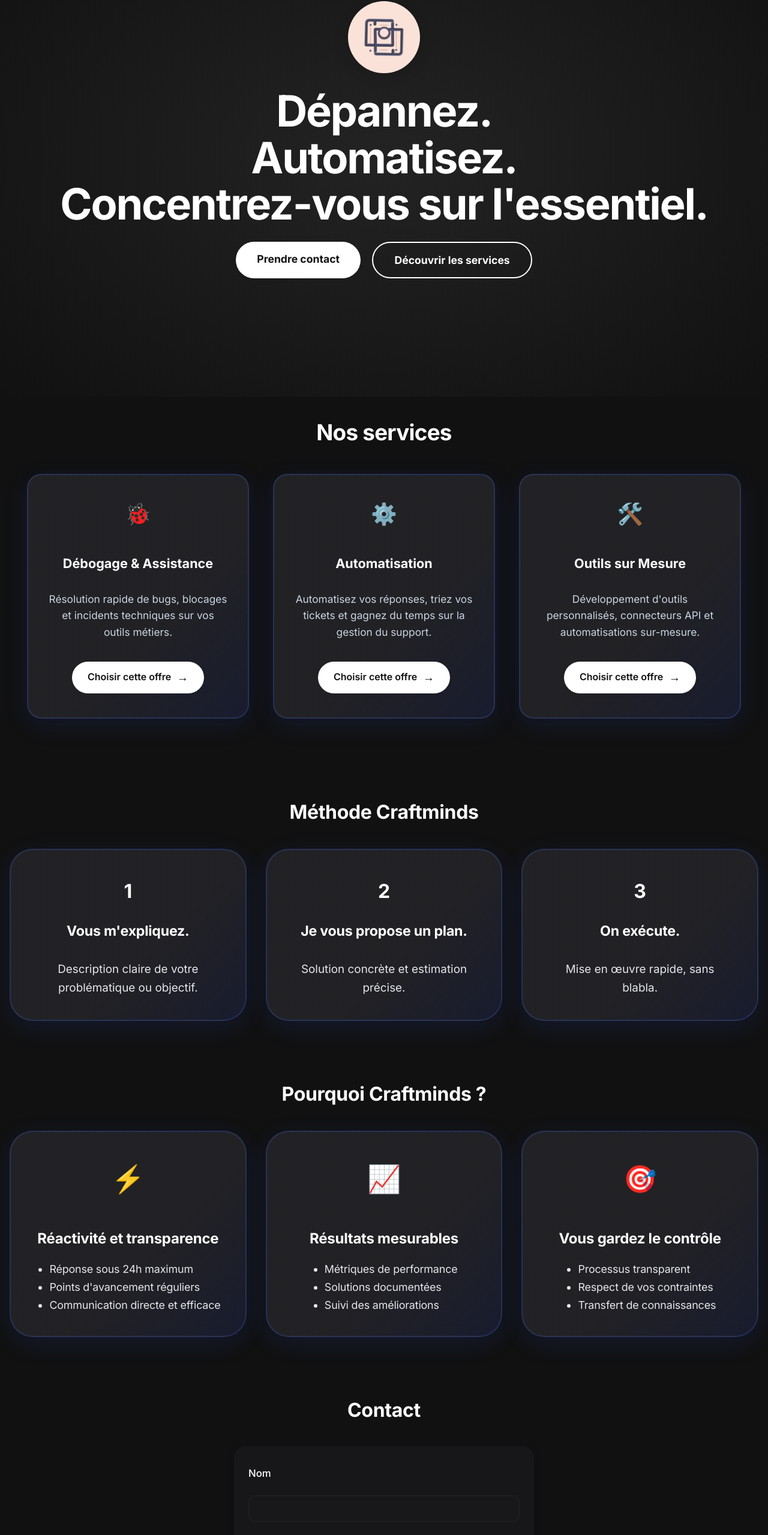
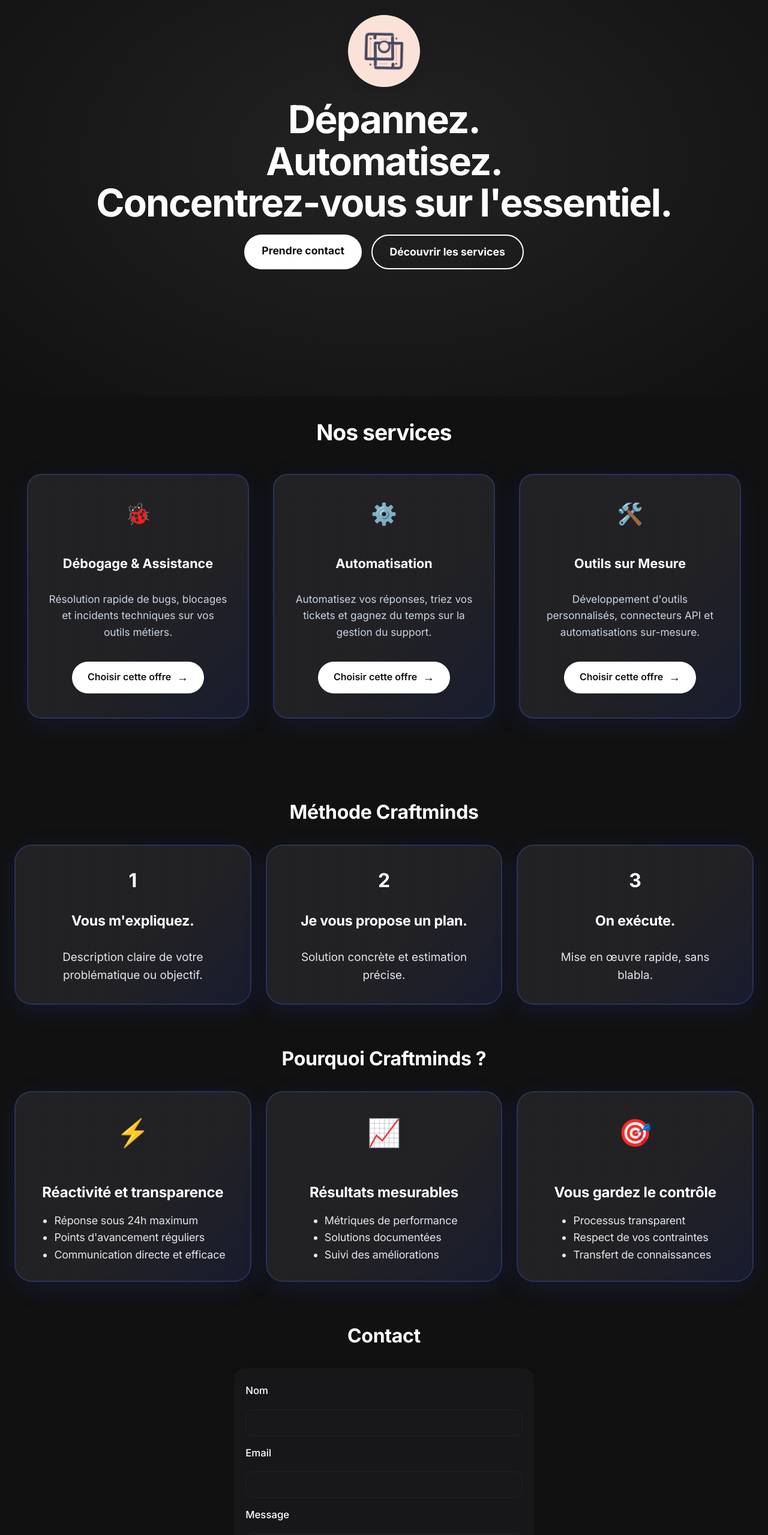
Before and after one commit to Craftminds/Craftminds-site, a React (Create React App) app: page / in a window 1280 px wide. Shown: the part 139-2698 px from the top of the page at 60% size. Built offline with nearby package versions, Linux system fonts and the light colour scheme.

Commit message:
refactor: streamline Netlify configuration, remove redundant headers, and enhance security policies

```diff
--- a/public/index.html
+++ b/public/index.html
@@ -28,7 +28,7 @@
     <meta property="twitter:image" content="%PUBLIC_URL%/logo.svg" />
 
     <!-- Favicon -->
-    <link rel="apple-touch-icon" href="%PUBLIC_URL%/icons/site-icon.svg" />
+    <link rel="apple-touch-icon" href="%PUBLIC_URL%/logo.svg" />
     <link rel="manifest" href="%PUBLIC_URL%/manifest.json" />
 
     <!-- Preload critical assets -->
@@ -45,6 +45,22 @@
     <meta http-equiv="x-dns-prefetch-control" content="on">
     <link rel="dns-prefetch" href="https://fonts.googleapis.com">
     <link rel="dns-prefetch" href="https://fonts.gstatic.com">
+
+    <!-- Font loading detection -->
+    <script>
+      document.fonts.ready.then(() => {
+        document.documentElement.classList.add('fonts-loaded');
+      });
+
+      // Désactiver le service worker existant
+      if ('serviceWorker' in navigator) {
+        navigator.serviceWorker.getRegistrations().then(function(registrations) {
+          for(let registration of registrations) {
+            registration.unregister();
+          }
+        });
+      }
+    </script>
   </head>
   <body>
     <noscript>Vous devez activer JavaScript pour utiliser cette application.</noscript>
--- a/src/components/ContactForm.tsx
+++ b/src/components/ContactForm.tsx
@@ -5,52 +5,55 @@ const Form = styled.form`
   background: rgba(24,24,27,0.92);
   border-radius: 1.2rem;
   box-shadow: 0 2px 16px 0 rgba(0,0,0,0.10);
-  padding: 2rem 1.5rem 1.5rem 1.5rem;
+  padding: 1.5rem 1.2rem 1.2rem 1.2rem;
   width: 100%;
-  margin: 2rem auto 0 auto;
+  margin: 1.5rem auto 0 auto;
   display: flex;
   flex-direction: column;
-  gap: 1.1rem;
+  gap: 0.9rem;
 `;
 
 const Label = styled.label`
   color: #fff;
-  font-size: 1.05rem;
+  font-size: clamp(0.9rem, 2.5vw, 1.05rem);
   font-weight: 500;
-  margin-bottom: 0.3rem;
+  margin-bottom: 0.2rem;
 `;
 
 const Input = styled.input`
-  padding: 0.7rem 1rem;
+  padding: 0.7rem 0.9rem;
   border-radius: 0.7rem;
   border: 1px solid #232323;
   background: #18181b;
   color: #fff;
-  font-size: 1rem;
+  font-size: clamp(0.9rem, 2.5vw, 1rem);
 `;
 
 const Textarea = styled.textarea`
-  padding: 0.7rem 1rem;
+  padding: 0.7rem 0.9rem;
   border-radius: 0.7rem;
   border: 1px solid #232323;
   background: #18181b;
   color: #fff;
-  font-size: 1rem;
-  min-height: 15dvh;
+  font-size: clamp(0.9rem, 2.5vw, 1rem);
+  min-height: 12dvh;
 `;
 
 const Button = styled.button`
   background: #fff;
   color: #111;
   border-radius: 9999px;
-  padding: 0.8rem 1.7rem;
+  padding: 0.7rem 1.5rem;
   font-weight: 700;
-  font-size: 1.08rem;
+  font-size: clamp(0.9rem, 2.5vw, 1.08rem);
   border: none;
-  margin-top: 0.5rem;
+  margin-top: 0.4rem;
   cursor: pointer;
   transition: background 0.2s, color 0.2s;
-  width: 40%;
+  width: 100%;
+  max-width: 200px;
+  margin-left: auto;
+  margin-right: auto;
   &:hover {
     background: #e5e5e5;
     color: #111;
@@ -59,8 +62,8 @@ const Button = styled.button`
 
 const Message = styled.div<{ success?: boolean }>`
   color: ${({ success }) => (success ? '#22c55e' : '#f87171')};
-  font-size: 1.05rem;
-  margin-top: 0.7rem;
+  font-size: clamp(0.9rem, 2.5vw, 1.05rem);
+  margin-top: 0.5rem;
   text-align: center;
 `;
 
--- a/src/pages/Home.tsx
+++ b/src/pages/Home.tsx
@@ -25,38 +25,40 @@ const Label = styled.div`
 `;
 
 const Title = styled.h1`
-  font-size: clamp(2.5rem, 7vw, 4.5rem);
+  font-size: clamp(2rem, 5vw, 4.5rem);
   font-weight: 800;
   line-height: 1.08;
   color: #fff;
   text-align: center;
-  margin: 0 0 1.5rem 0;
+  margin: 0 0 1.2rem 0;
   letter-spacing: -0.03em;
 `;
 
 const Subtitle = styled.p`
   color: #cbd5e1;
-  font-size: 1.25rem;
+  font-size: clamp(1rem, 3vw, 1.25rem);
   max-width: 600px;
-  margin: 0 auto 2.5rem auto;
+  margin: 0 auto 2rem auto;
   text-align: center;
   font-weight: 400;
 `;
 
 const Buttons = styled.div`
   display: flex;
-  gap: 1.2rem;
+  gap: 1rem;
   justify-content: center;
-  margin-bottom: 3.5rem;
+  margin-bottom: 3rem;
+  flex-wrap: wrap;
+  padding: 0 1rem;
 `;
 
 const PrimaryBtn = styled.a`
   background: #fff;
   color: #111;
   border-radius: 9999px;
-  padding: 0.9rem 2.2rem;
+  padding: 0.8rem 1.8rem;
   font-weight: 700;
-  font-size: 1.1rem;
+  font-size: clamp(0.9rem, 2.5vw, 1.1rem);
   text-decoration: none;
   border: none;
   transition: background 0.2s, color 0.2s;
@@ -72,9 +74,9 @@ const OutlineBtn = styled.a`
   color: #fff;
   border: 2px solid #fff;
   border-radius: 9999px;
-  padding: 0.9rem 2.2rem;
+  padding: 0.8rem 1.8rem;
   font-weight: 700;
-  font-size: 1.1rem;
+  font-size: clamp(0.9rem, 2.5vw, 1.1rem);
   text-decoration: none;
   transition: background 0.2s, color 0.2s;
   &:hover {
@@ -85,31 +87,32 @@ const OutlineBtn = styled.a`
 
 const Section = styled.section`
   width: 100%;
-  margin: 0 auto 6rem auto;
+  margin: 0 auto 4rem auto;
   padding: 0 1rem;
 `;
 
 const SectionTitle = styled.h2`
   color: #fff;
-  font-size: 2rem;
+  font-size: clamp(1.5rem, 4vw, 2rem);
   font-weight: 800;
   text-align: center;
-  margin-bottom: 2.2rem;
+  margin-bottom: 1.8rem;
   letter-spacing: -0.01em;
 `;
 
 const CardGrid = styled.div`
   display: flex;
-  gap: 2rem;
+  gap: 1.5rem;
   justify-content: center;
   flex-wrap: wrap;
+  padding: 0 0.5rem;
 `;
 
 const baseCard = css`
   background: rgba(36, 36, 40, 0.78);
-  border-radius: 2.4rem;
+  border-radius: 1.8rem;
   box-shadow: 0 10px 40px 0 rgba(0,0,0,0.19);
-  padding: 2.7rem 2.2rem 2.2rem 2.2rem;
+  padding: 2rem 1.5rem 1.8rem 1.5rem;
   width: 100%;
   max-width: 500px;
   min-width: 260px;
@@ -129,9 +132,10 @@ const baseCard = css`
   @media (max-width: 900px) {
     min-width: unset;
     max-width: unset;
-    width: 80vw;
+    width: 90vw;
     margin-left: auto;
     margin-right: auto;
+    padding: 1.5rem 1.2rem 1.2rem 1.2rem;
   }
 `;
 
@@ -178,15 +182,15 @@ const StepNumber = styled.div`
 `;
 const StepTitle = styled.h3`
   color: #fff;
-  font-size: 1.45rem;
+  font-size: clamp(1.2rem, 3vw, 1.45rem);
   font-weight: 900;
-  margin-bottom: 0.7rem;
+  margin-bottom: 0.5rem;
   text-align: center;
   letter-spacing: -0.01em;
 `;
 const StepDesc = styled.p`
   color: #e5e7eb;
-  font-size: 1.18rem;
+  font-size: clamp(0.9rem, 2.5vw, 1.18rem);
   text-align: center;
   margin-bottom: 0.2rem;
   max-width: 90%;
@@ -198,18 +202,18 @@ const WhyIcon = styled.div`
 `;
 const WhyCardTitle = styled.h3`
   color: #fff;
-  font-size: 1.5rem;
+  font-size: clamp(1.2rem, 3vw, 1.5rem);
   font-weight: 900;
-  margin-bottom: 1rem;
+  margin-bottom: 0.8rem;
   text-align: center;
   letter-spacing: -0.01em;
 `;
 const WhyList = styled.ul`
   color: #e5e7eb;
-  font-size: 1.12rem;
+  font-size: clamp(0.9rem, 2.5vw, 1.12rem);
   margin: 0;
   padding-left: 1.3em;
-  line-height: 1.7;
+  line-height: 1.6;
   letter-spacing: -0.01em;
 `;
 const CTASection = styled(Section)`
@@ -242,11 +246,11 @@ const CTAButton = styled.a`
 `;
 
 const HeroImage = styled.img`
-  width: 120px;
-  height: 120px;
+  width: clamp(80px, 20vw, 120px);
+  height: clamp(80px, 20vw, 120px);
   border-radius: 50%;
   object-fit: cover;
-  margin-bottom: 1.5rem;
+  margin-bottom: 1.2rem;
   box-shadow: 0 4px 24px 0 rgba(0,0,0,0.13);
 `;
 
--- a/src/pages/services/DebugService.tsx
+++ b/src/pages/services/DebugService.tsx
@@ -72,41 +72,43 @@ const Hero = styled.section`
   background: radial-gradient(ellipse at center, #232323 0%, #111 100%);
 `;
 const HeroImage = styled.img`
-  width: 120px;
-  height: 120px;
+  width: clamp(80px, 20vw, 120px);
+  height: clamp(80px, 20vw, 120px);
   border-radius: 50%;
   object-fit: cover;
-  margin-bottom: 1.5rem;
+  margin-bottom: 1.2rem;
   box-shadow: 0 4px 24px 0 rgba(0,0,0,0.13);
 `;
 const HeroTitle = styled.h1`
   color: #fff;
-  font-size: 2.4rem;
+  font-size: clamp(1.8rem, 4vw, 2.4rem);
   font-weight: 900;
   text-align: center;
-  margin-bottom: 1.1rem;
+  margin-bottom: 1rem;
   max-width: 600px;
 `;
 const HeroDesc = styled.p`
   color: #e5e7eb;
-  font-size: 1.18rem;
+  font-size: clamp(0.9rem, 2.5vw, 1.18rem);
   text-align: center;
-  margin-bottom: 1.7rem;
+  margin-bottom: 1.5rem;
   max-width: 600px;
 `;
 const HeroButtons = styled.div`
   display: flex;
-  gap: 1.2rem;
+  gap: 1rem;
   justify-content: center;
   margin-bottom: 0.5rem;
+  flex-wrap: wrap;
+  padding: 0 1rem;
 `;
 const PrimaryBtn = styled.a`
   background: #fff;
   color: #111;
   border-radius: 9999px;
-  padding: 0.9rem 2.2rem;
+  padding: 0.8rem 1.8rem;
   font-weight: 700;
-  font-size: 1.1rem;
+  font-size: clamp(0.9rem, 2.5vw, 1.1rem);
   text-decoration: none;
   border: none;
   transition: background 0.2s, color 0.2s;
@@ -121,9 +123,9 @@ const OutlineBtn = styled.a`
   color: #fff;
   border: 2px solid #fff;
   border-radius: 9999px;
-  padding: 0.9rem 2.2rem;
+  padding: 0.8rem 1.8rem;
   font-weight: 700;
-  font-size: 1.1rem;
+  font-size: clamp(0.9rem, 2.5vw, 1.1rem);
   text-decoration: none;
   transition: background 0.2s, color 0.2s;
   &:hover {
@@ -132,34 +134,34 @@ const OutlineBtn = styled.a`
   }
 `;
 const Price = styled.div`
-  font-size: 2.1rem;
+  font-size: clamp(1.8rem, 4vw, 2.1rem);
   font-weight: 800;
   color: #fff;
-  margin-bottom: 0.5rem;
+  margin-bottom: 0.4rem;
   letter-spacing: -0.02em;
 `;
 const OfferTitle = styled.h3`
   color: #fff;
-  font-size: 1.18rem;
+  font-size: clamp(1rem, 2.5vw, 1.18rem);
   font-weight: 700;
-  margin-bottom: 0.5rem;
+  margin-bottom: 0.4rem;
   text-align: center;
 `;
 const OfferDesc = styled.p`
   color: #cbd5e1;
-  font-size: 1.05rem;
+  font-size: clamp(0.9rem, 2.5vw, 1.05rem);
   text-align: center;
-  margin-bottom: 1.2rem;
+  margin-bottom: 1rem;
 `;
 const CTAButton = styled.button`
   background: #fff;
   color: #111;
   border-radius: 9999px;
-  padding: 0.7rem 1.6rem;
+  padding: 0.7rem 1.4rem;
   font-weight: 700;
-  font-size: 1.08rem;
+  font-size: clamp(0.9rem, 2.5vw, 1.08rem);
   border: none;
-  margin-top: 0.7rem;
+  margin-top: 0.5rem;
   cursor: pointer;
   transition: background 0.2s, color 0.2s, box-shadow 0.2s;
   box-shadow: 0 2px 8px 0 rgba(0,0,0,0.04);
@@ -171,18 +173,18 @@ const CTAButton = styled.button`
 `;
 const UseCaseList = styled.ul`
   color: #e5e7eb;
-  font-size: 1.13rem;
+  font-size: clamp(0.9rem, 2.5vw, 1.13rem);
   margin: 0;
   padding-left: 1.3em;
-  line-height: 1.7;
+  line-height: 1.6;
   letter-spacing: -0.01em;
 `;
 const WhyList = styled.ul`
   color: #e5e7eb;
-  font-size: 1.13rem;
+  font-size: clamp(0.9rem, 2.5vw, 1.13rem);
   margin: 0;
   padding-left: 1.3em;
-  line-height: 1.7;
+  line-height: 1.6;
   letter-spacing: -0.01em;
 `;
 const ContactCard = styled(Card)`
```
Also changed, not shown: 2 other files (tests, documents, lock files or other folders).
